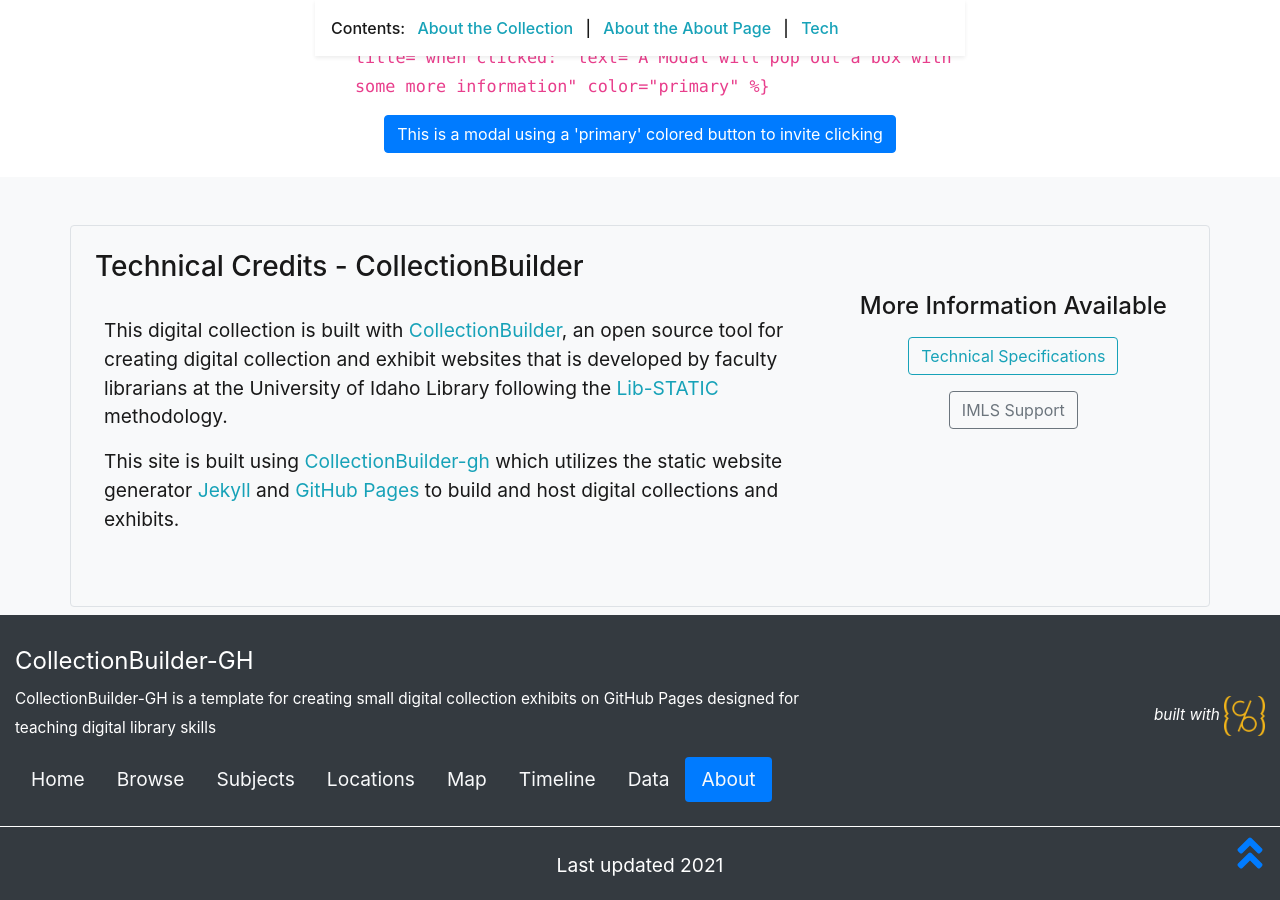
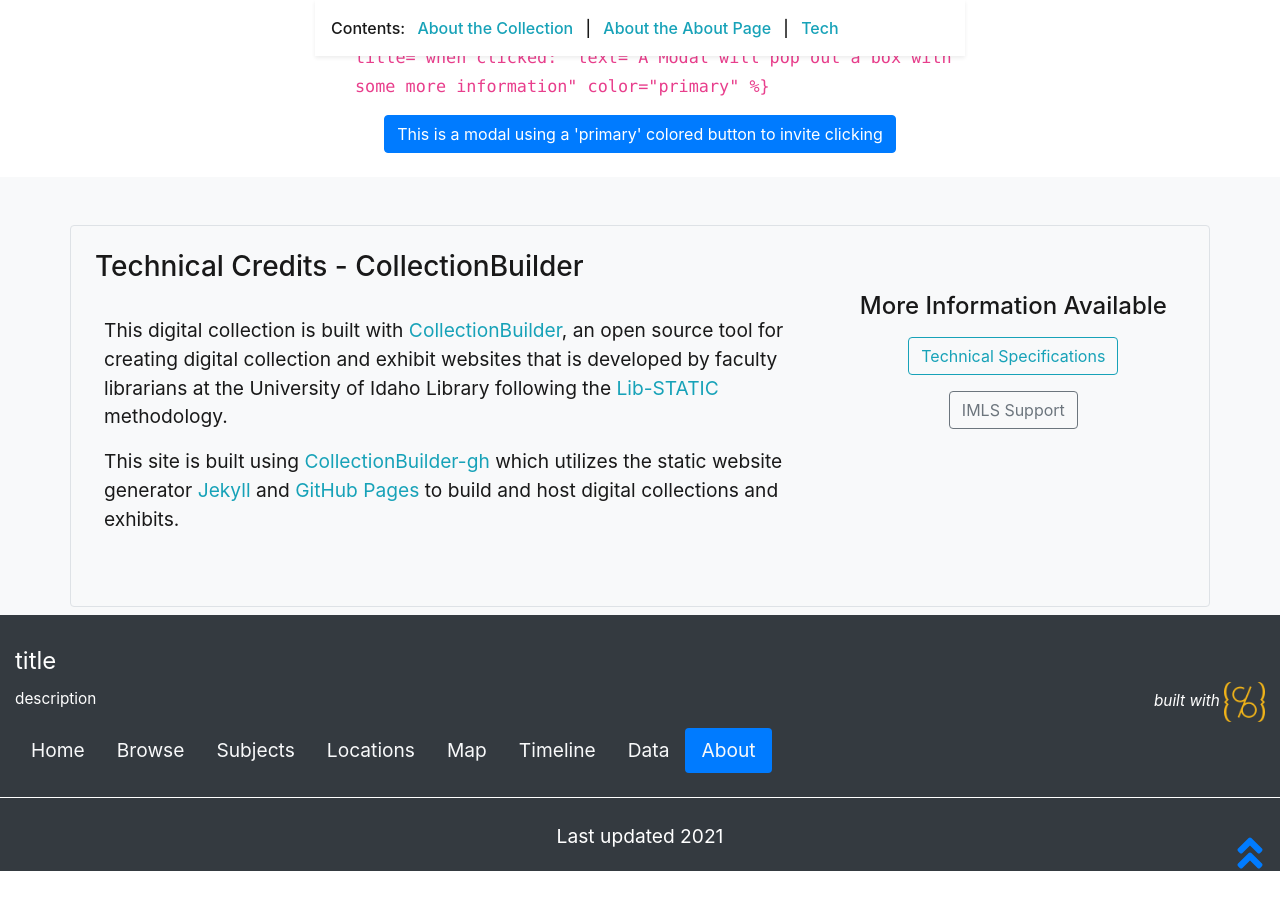
Before and after one commit to Connorhea/test4, a Jekyll site: the page built from pages/about.md, in a window 1280 px wide and 900 px high, scrolled down 5180 px. Built offline with Jekyll 4.4.1, drawn with Linux system fonts in a browser that asks for light colours; after the commit the page ends 6051 px from its top, so only the background shows below that; some of the changed text lies outside the part shown.

Commit message:
Update _config.yml

```diff
--- a/_config.yml
+++ b/_config.yml
@@ -9,25 +9,25 @@
 #
 # url is site domain, full URL to the production location of your collection
 # on GitHub Pages follows the pattern username.github.io
-#url: https://collectionbuilder.github.io
+url: https://github.com/connorhea
 # baseurl is path to location on the domain if necessary e.g. /digital/hjccc
 # on GitHub Pages it is your github repository's name prefixed with a /
-#baseurl: /collectionbuilder-gh
+baseurl: /test4
 # location of code, the full url to your github repository
-source-code: https://github.com/CollectionBuilder/collectionbuilder-gh
+source-code: https://github.com/connorhea/test4
 
 ##########
 # SITE SETTINGS
 #
 # title of site appears in banner
-title: CollectionBuilder-GH
+title: title
 # tagline, a short phrase that will appear throughout the site in the top banner
-tagline: a template for creating simple digital exhibits
+tagline: tagline
 # description appears in meta tags and other locations
 # this description might appear in search result lists, keep around 160 characters max
-description: "CollectionBuilder-GH is a template for creating small digital collection exhibits on GitHub Pages designed for teaching digital library skills"
+description: "description"
 # creator of the digital collection, to appear in meta tags; we typically use our GitHub usernames but feel free to just use your name
-author: CollectionBuilder
+author: Connor Old
 
 ##########
 # COLLECTION SETTINGS
```
